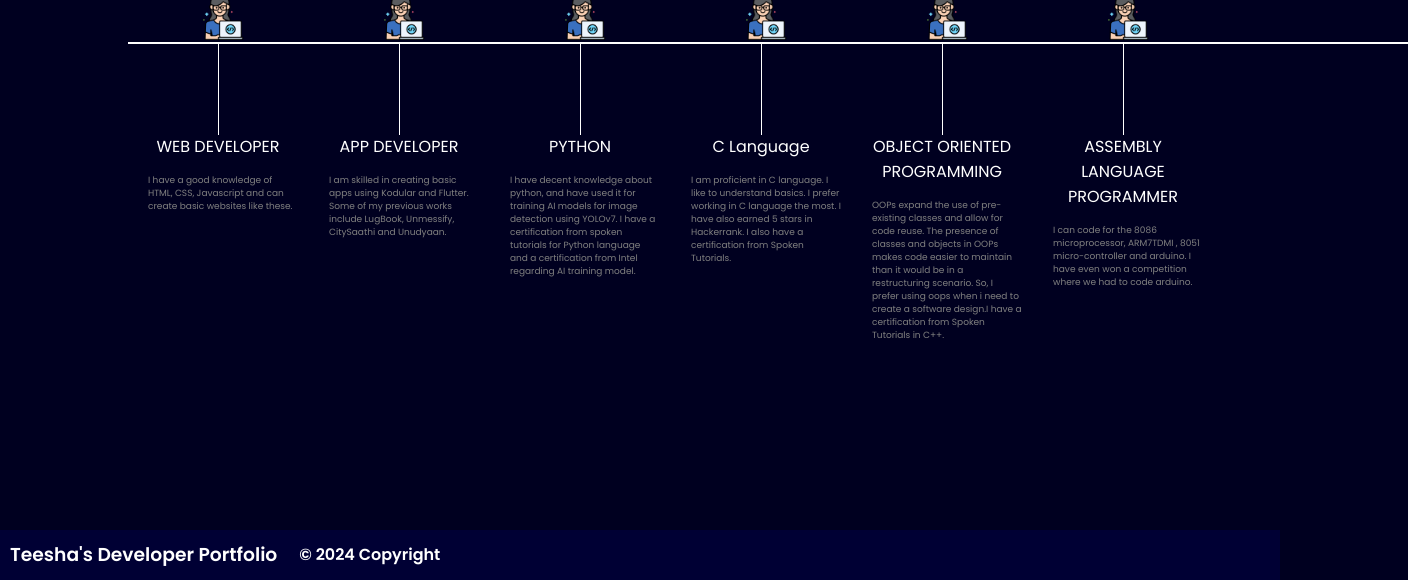
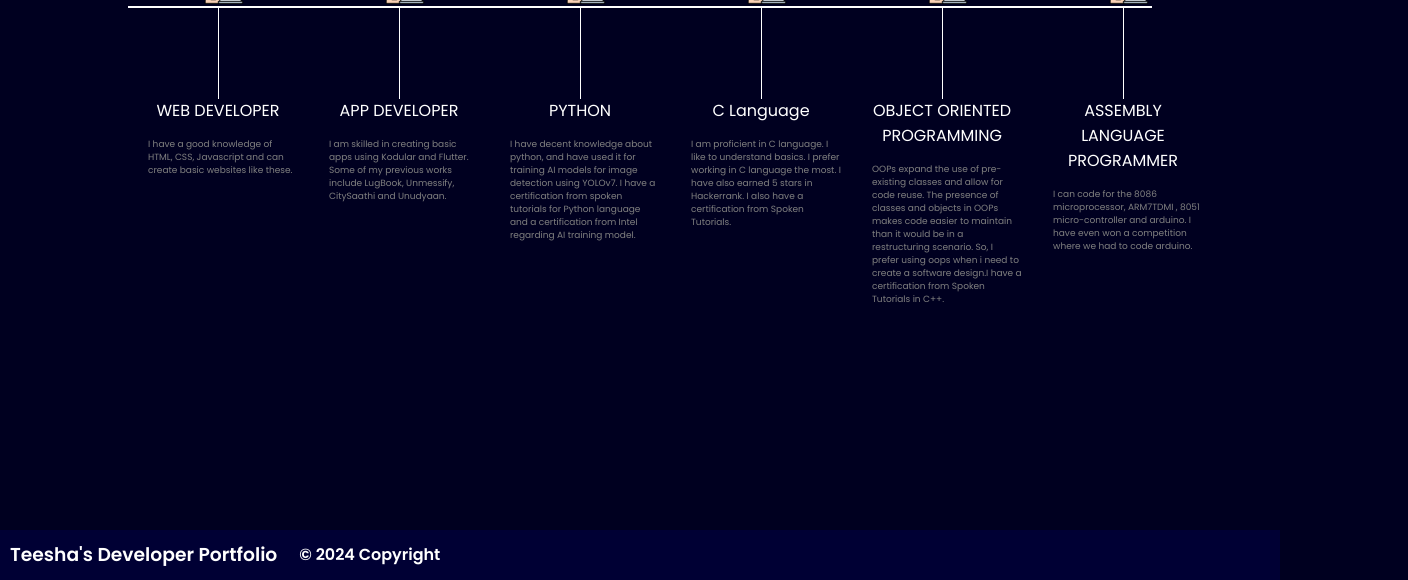
Before and after one commit to me-a-coder/22BCE1392_Personal, a plain HTML site: page skills.html in a window 1280 px wide. Shown: the part 220-800 px from the top of the page, 1408 px wide, since content can reach past the window. Drawn offline with Linux system fonts and the light colour scheme.

Commit message:
changing

```diff
--- a/skills.html
+++ b/skills.html
@@ -112,9 +112,8 @@
         }
 
         .secondSection .box {
-            margin: 56px 0px;
             background: white;
-            width: 100vw;
+            width: 80vw;
             height: 2px;
             display: flex;
             align-self: center;
```
